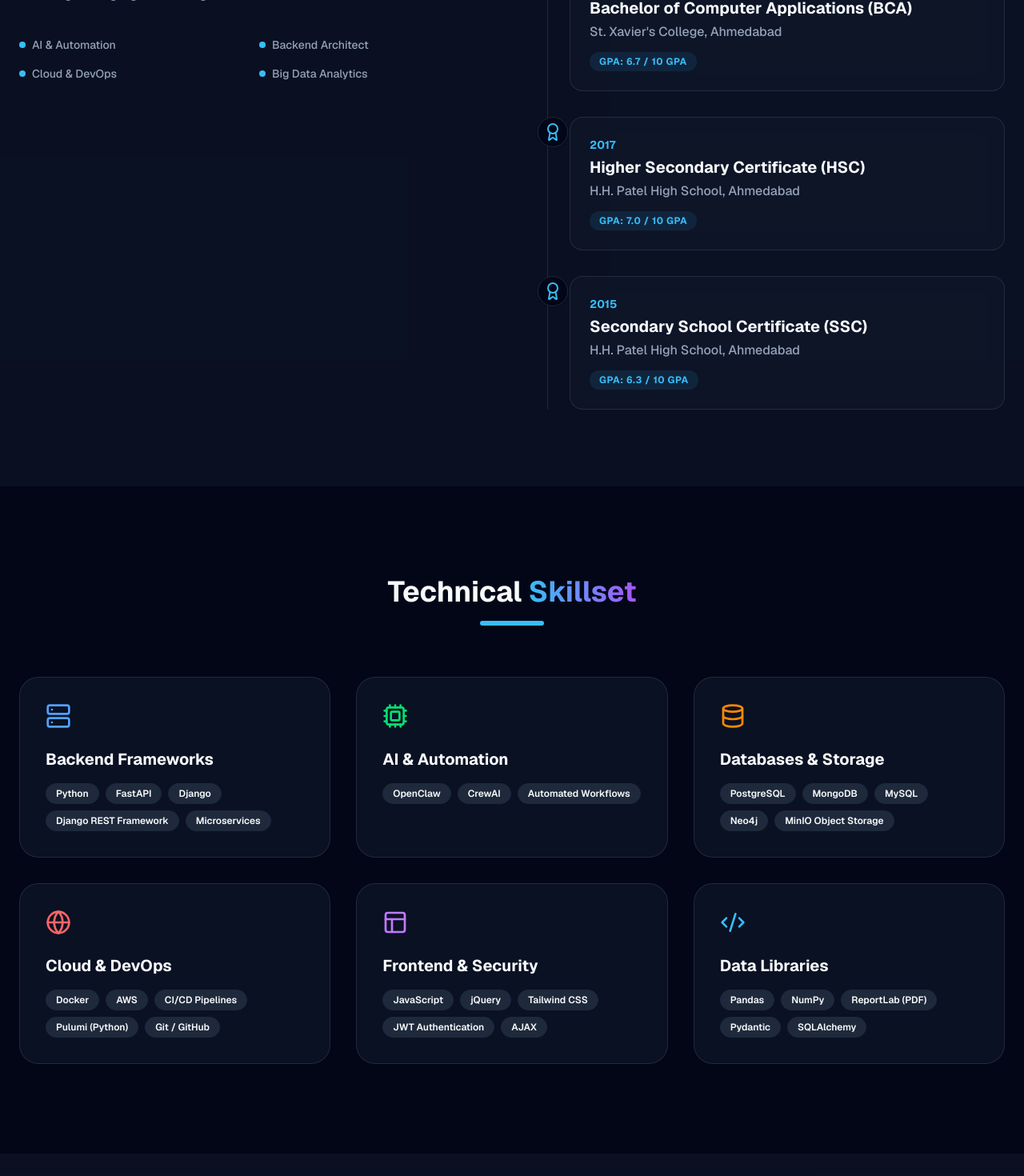
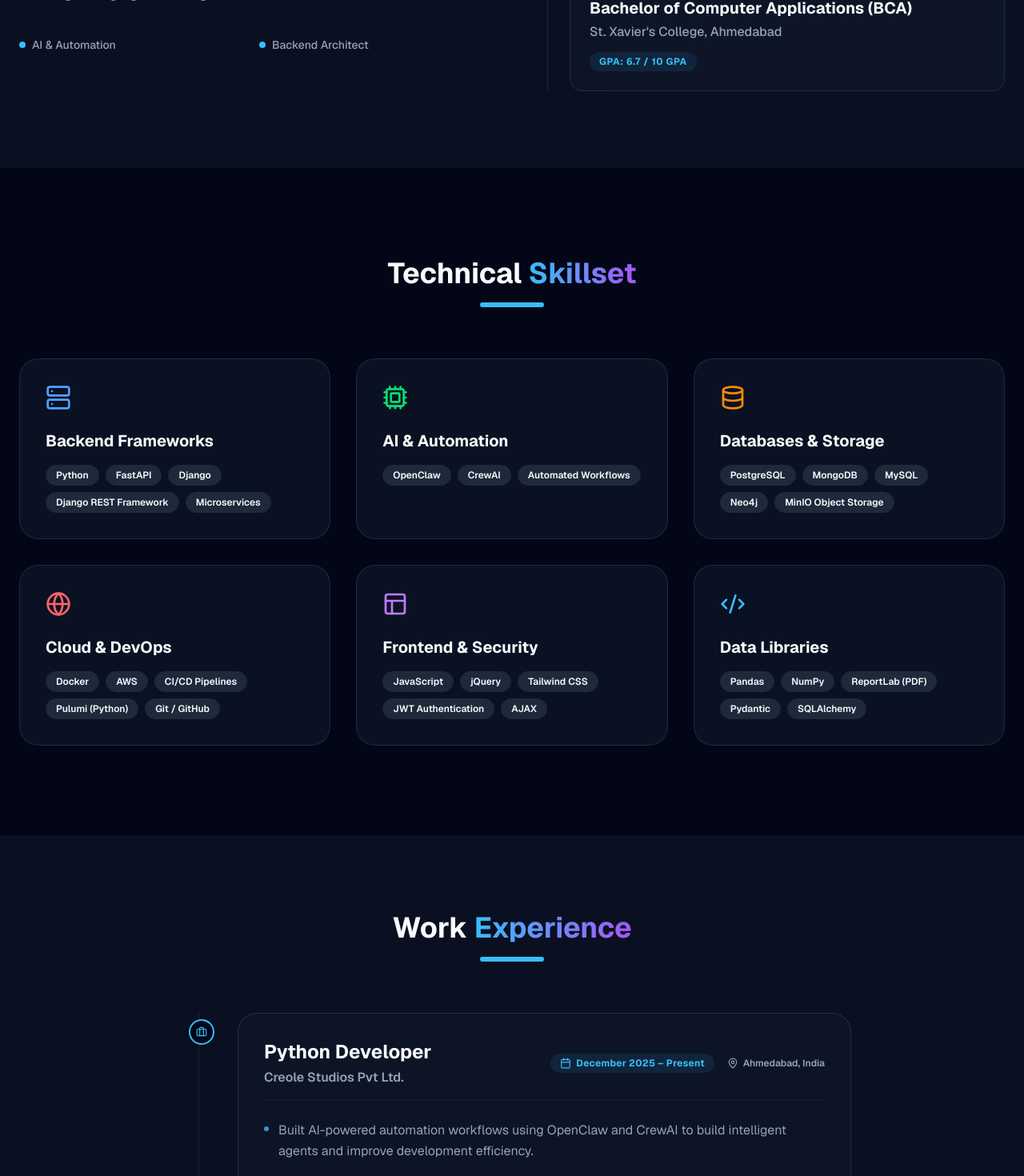
Before and after one commit to niravkadia/Portfolio, a Next.js app: page / in a window 1280 px wide. Shown: the part 1330-2800 px from the top of the page at 80% size. Built offline with nearby package versions, Linux system fonts and the light colour scheme.

Commit message:
first commit

```diff
--- a/src/components/About.tsx
+++ b/src/components/About.tsx
@@ -1,7 +1,7 @@
 "use client";
 
 import { motion } from "framer-motion";
-import { GraduationCap, Award, BookOpen } from "lucide-react";
+import { GraduationCap, BookOpen } from "lucide-react";
 
 const education = [
   {
@@ -17,20 +17,6 @@ const education = [
     period: "2017 – 2020",
     grade: "6.7 / 10 GPA",
     icon: <GraduationCap className="w-6 h-6 text-primary" />,
-  },
-  {
-    degree: "Higher Secondary Certificate (HSC)",
-    school: "H.H. Patel High School, Ahmedabad",
-    period: "2017",
-    grade: "7.0 / 10 GPA",
-    icon: <Award className="w-6 h-6 text-primary" />,
-  },
-  {
-    degree: "Secondary School Certificate (SSC)",
-    school: "H.H. Patel High School, Ahmedabad",
-    period: "2015",
-    grade: "6.3 / 10 GPA",
-    icon: <Award className="w-6 h-6 text-primary" />,
   },
 ];
 
@@ -65,7 +51,7 @@ export default function About() {
             <h3 className="text-2xl font-bold mb-6">Who is Nirav?</h3>
             <div className="space-y-6 text-muted-foreground text-lg leading-relaxed">
               <p>
-                As a dedicated <span className="text-foreground font-medium">Python Developer</span>, I specialize in building scalable web applications and AI-powered solutions. I have strong expertise in backend development using <span className="text-foreground font-medium">FastAPI, Django, and Django REST Framework</span>.
+                As a dedicated <span className="text-foreground font-medium">Python Developer</span>, I specialize in building scalable web applications and AI-powered solutions. I have strong expertise in backend development using <span className="text-foreground font-medium">Django, Django REST Framework, and FastAPI</span>.
               </p>
               <p>
                 I am passionate about integrating AI and automation frameworks such as <span className="text-foreground font-medium">OpenClaw and CrewAI</span> to build automated workflows. My goal is to deliver high-quality, innovative software solutions while continuously learning emerging technologies.
@@ -78,14 +64,6 @@ export default function About() {
                 <div className="flex items-center space-x-2">
                   <div className="w-2 h-2 rounded-full bg-primary"></div>
                   <span>Backend Architect</span>
-                </div>
-                <div className="flex items-center space-x-2">
-                  <div className="w-2 h-2 rounded-full bg-primary"></div>
-                  <span>Cloud & DevOps</span>
-                </div>
-                <div className="flex items-center space-x-2">
-                  <div className="w-2 h-2 rounded-full bg-primary"></div>
-                  <span>Big Data Analytics</span>
                 </div>
               </div>
             </div>
--- a/src/components/Experience.tsx
+++ b/src/components/Experience.tsx
@@ -7,41 +7,61 @@ const experiences = [
   {
     role: "Python Developer",
     company: "Creole Studios Pvt Ltd.",
-    period: "May 2024 – Present",
+    period: "December 2025 – Present",
     location: "Ahmedabad, India",
-    description: "Developing AI-powered automation workflows using OpenClaw and CrewAI. Designing high-performance APIs using FastAPI and maintaining backend systems using Django REST Framework.",
-    technologies: ["Python", "FastAPI", "Django", "OpenClaw", "CrewAI", "Docker", "AWS", "CI/CD"],
+    bullets: [
+      "Built AI-powered automation workflows using OpenClaw and CrewAI to build intelligent agents and improve development efficiency.",
+      "Designed and implemented high-performance backend APIs using FastAPI for scalable microservice-based architectures.",
+      "Worked on e-commerce platform development, including shopping cart functionality and Stripe payment integration.",
+      "Built and maintained backend systems using Python, Django, and Django REST Framework.",
+      "Integrated Docker-based deployment workflows and CI/CD pipelines to improve reliability and deployment efficiency.",
+    ],
+    technologies: ["Python", "FastAPI", "Django", "Django REST Framework", "OpenClaw", "CrewAI", "Docker", "CI/CD", "Stripe", "Microservices"],
+  },
+  {
+    role: "Python Developer",
+    company: "Clickaway IT Solution Pvt Ltd.",
+    period: "May 2025 – December 2025",
+    location: "Ahmedabad, India",
+    bullets: [
+      "Implemented backend systems using Python and Django, along with PostgreSQL, focusing on clean code, reusable components, and optimized database queries.",
+      "Developed a Python-based application for college students, applying modular programming and problem-solving to deliver real-world solutions.",
+      "Managed and supported a production-level Django project, ensuring performance, reliability, and smooth backend operations.",
+      "Designed and built a Django web application, following MVC architecture and best practices for scalable and maintainable development.",
+    ],
+    technologies: ["Python", "Django", "PostgreSQL", "MVC Architecture", "Database Optimization", "Clean Code"],
   },
   {
     role: "Junior Python Developer",
     company: "Intellial Solutions Pvt Ltd.",
-    period: "May 2022 – May 2024",
+    period: "May 2022 – March 2025",
     location: "Ahmedabad, India",
-    description: "Developed backend applications using Django and DRF. Designed RESTful APIs and optimized data management with PostgreSQL and MongoDB.",
-    technologies: ["Python", "Django", "DRF", "PostgreSQL", "MongoDB", "JWT", "Git"],
+    bullets: [
+      "Developed scalable backend systems using Python, Django, and Django REST Framework.",
+      "Designed and implemented RESTful APIs for web applications and third-party integrations.",
+      "Managed application data using PostgreSQL and MongoDB while improving query efficiency.",
+      "Implemented secure authentication systems using JWT tokens for user management.",
+    ],
+    technologies: ["Python", "Django", "Django REST Framework", "PostgreSQL", "MongoDB", "JWT", "REST APIs", "Integrations"],
   },
   {
     role: "Junior Python Developer Intern",
     company: "Intellial Solutions Pvt Ltd.",
     period: "Feb 2022 – May 2022",
     location: "Ahmedabad, India",
-    description: "Assisted in developing backend modules and supported database integration. Focused on debugging and performance optimization.",
-    technologies: ["Python", "Django", "PostgreSQL", "Version Control"],
-  },
-  {
-    role: "Python Developer Intern",
-    company: "Clickaway IT Solution Pvt Ltd.",
-    period: "April 2020 – July 2020",
-    location: "Ahmedabad, India",
-    description: "Developed web-based applications using Python and Django. Managed backend logic and database operations using SQLite.",
-    technologies: ["Python", "Django", "SQLite", "Backend Logic"],
+    bullets: [
+      "Assisted in developing backend modules using Python and Django.",
+      "Supported API development and database integration for web applications.",
+      "Participated in debugging, testing, and performance optimization of application features.",
+    ],
+    technologies: ["Python", "Django", "API Development", "Database Integration", "Debugging", "Testing", "Performance Optimization"],
   },
 ];
 
 export default function Experience() {
   return (
     <section id="experience" className="py-24 bg-secondary/30 relative">
-      <div className="max-w-7xl mx-auto px-6">
+      <div className="max-w-4xl mx-auto px-6">
         <div className="text-center mb-16">
           <motion.h2
             initial={{ opacity: 0, y: 20 }}
@@ -59,64 +79,71 @@ export default function Experience() {
           ></motion.div>
         </div>
 
-        <div className="relative max-w-4xl mx-auto">
-          {/* Vertical line */}
-          <div className="absolute left-0 md:left-1/2 top-0 bottom-0 w-px bg-border -translate-x-1/2 hidden md:block"></div>
-
-          <div className="space-y-12">
+        <div className="relative border-l border-border/70 ml-4 md:ml-8 pl-8 md:pl-12 space-y-12">
           {experiences.map((exp, idx) => (
             <motion.div
               key={idx}
-                initial={{ opacity: 0, y: 30 }}
-                whileInView={{ opacity: 1, y: 0 }}
+              initial={{ opacity: 0, x: -20 }}
+              whileInView={{ opacity: 1, x: 0 }}
               viewport={{ once: true }}
-                transition={{ delay: idx * 0.1 }}
-                className={`relative flex flex-col md:flex-row items-center ${
-                  idx % 2 === 0 ? "md:flex-row-reverse" : ""
-                }`}
+              transition={{ duration: 0.5, delay: idx * 0.1 }}
+              className="relative"
             >
-                {/* Dot */}
-                <div className="absolute left-0 md:left-1/2 top-10 w-4 h-4 rounded-full bg-primary -translate-x-1/2 z-10 border-4 border-background hidden md:block"></div>
+              {/* Timeline dot with icon */}
+              <span className="absolute -left-[45px] md:-left-[61px] top-2 flex h-8 w-8 items-center justify-center rounded-full bg-background border-2 border-primary shadow-md z-10">
+                <Briefcase className="w-3.5 h-3.5 text-primary" />
+              </span>
 
-                {/* Content */}
-                <div className={`w-full md:w-1/2 ${idx % 2 === 0 ? "md:pl-12" : "md:pr-12"}`}>
-                  <div className="glass p-8 rounded-3xl hover:border-primary/50 transition-all group">
-                    <div className="flex items-center justify-between mb-4 flex-wrap gap-2">
-                      <h3 className="text-xl font-bold group-hover:text-primary transition-colors">{exp.role}</h3>
-                      <span className="px-3 py-1 rounded-full bg-primary/10 text-primary text-[10px] uppercase font-black">
+              <div className="glass p-6 md:p-8 rounded-3xl hover:border-primary/50 transition-all duration-300 group">
+                {/* Header */}
+                <div className="flex flex-col md:flex-row md:items-center justify-between gap-4 mb-6 border-b border-border/50 pb-4">
+                  <div>
+                    <h3 className="text-xl md:text-2xl font-bold group-hover:text-primary transition-colors">
+                      {exp.role}
+                    </h3>
+                    <div className="text-muted-foreground font-semibold mt-1">
+                      {exp.company}
+                    </div>
+                  </div>
+                  <div className="flex flex-col sm:flex-row sm:items-center gap-2 sm:gap-4 text-xs font-semibold text-muted-foreground md:text-right">
+                    <span className="inline-flex items-center px-3 py-1 rounded-full bg-primary/10 text-primary font-bold tracking-wide">
+                      <Calendar className="w-3.5 h-3.5 mr-1.5" />
                       {exp.period}
                     </span>
-                    </div>
-
-                    <div className="flex flex-col space-y-2 mb-6">
-                      <div className="flex items-center text-muted-foreground text-sm">
-                        <Briefcase className="w-4 h-4 mr-2" />
-                        {exp.company}
-                      </div>
-                      <div className="flex items-center text-muted-foreground text-sm">
-                        <MapPin className="w-4 h-4 mr-2" />
+                    <span className="inline-flex items-center">
+                      <MapPin className="w-3.5 h-3.5 mr-1.5" />
                       {exp.location}
+                    </span>
                   </div>
                 </div>
 
-                    <p className="text-muted-foreground mb-6 leading-relaxed">
-                      {exp.description}
-                    </p>
+                {/* Bullet Points */}
+                <ul className="space-y-3.5 mb-8">
+                  {exp.bullets.map((bullet, bulletIdx) => (
+                    <li key={bulletIdx} className="flex items-start text-muted-foreground leading-relaxed text-sm md:text-base">
+                      {/* Custom accent color bullet dot */}
+                      <span className="mr-3 mt-2 h-1.5 w-1.5 shrink-0 rounded-full bg-primary/80"></span>
+                      <span>{bullet}</span>
+                    </li>
+                  ))}
+                </ul>
 
-                    <div className="flex flex-wrap gap-2">
+                {/* Tech tags */}
+                <div className="flex flex-wrap gap-2 pt-2 border-t border-border/30">
                   {exp.technologies.map((tech) => (
-                        <span key={tech} className="text-[11px] font-bold text-muted-foreground">
-                          #{tech}
+                    <span
+                      key={tech}
+                      className="px-2.5 py-1 rounded-md bg-secondary text-secondary-foreground text-[10px] md:text-xs font-bold border border-border/80 group-hover:bg-primary/5 group-hover:border-primary/20 transition-all duration-300"
+                    >
+                      {tech}
                     </span>
                   ))}
-                    </div>
                 </div>
               </div>
             </motion.div>
           ))}
         </div>
       </div>
-      </div>
     </section>
   );
 }
--- a/src/components/Footer.tsx
+++ b/src/components/Footer.tsx
@@ -29,7 +29,7 @@ export default function Footer() {
             <a href="mailto:niravrajput0008@gmail.com" className="p-3 rounded-full glass hover:text-primary transition-all">
               <Mail className="w-5 h-5" />
             </a>
-            <a href="#" className="p-3 rounded-full glass hover:text-primary transition-all">
+            <a href="https://github.com/niravkadia" target="_blank" rel="noopener noreferrer" className="p-3 rounded-full glass hover:text-primary transition-all">
               <Github className="w-5 h-5" />
             </a>
           </div>
--- a/src/components/Hero.tsx
+++ b/src/components/Hero.tsx
@@ -69,8 +69,8 @@ export default function Hero() {
                 <p className="text-blue-400">def <span className="text-yellow-400">__init__</span>(self):</p>
                 <p className="pl-4"><span className="text-purple-400">self</span>.name = <span className="text-green-400">"Nirav Kadia"</span></p>
                 <p className="pl-4"><span className="text-purple-400">self</span>.role = <span className="text-green-400">"Python Developer"</span></p>
-                <p className="pl-4"><span className="text-purple-400">self</span>.frameworks = [<span className="text-green-400">"FastAPI"</span>, <span className="text-green-400">"Django"</span>]</p>
-                <p className="pl-4"><span className="text-purple-400">self</span>.focus = [<span className="text-green-400">"AI Automation"</span>, <span className="text-green-400">"Microservices"</span>]</p>
+                <p className="pl-4"><span className="text-purple-400">self</span>.frameworks = [<span className="text-green-400">"Django"</span>]</p>
+                <p className="pl-4"><span className="text-purple-400">self</span>.focus = [<span className="text-green-400">"AI Automation"</span>]</p>
               </div>
             </div>
             <div className="mt-8 flex justify-around">
--- a/src/components/Projects.tsx
+++ b/src/components/Projects.tsx
@@ -1,7 +1,7 @@
 "use client";
 
 import { motion } from "framer-motion";
-import { ExternalLink, Github, ShoppingBag, Zap, FileText, Database } from "lucide-react";
+import { Github, ShoppingBag, Zap, FileText, Database } from "lucide-react";
 
 const projects = [
   {
@@ -11,7 +11,7 @@ const projects = [
     tags: ["Django", "OpenClaw AI", "Tailwind CSS", "Stripe API", "PostgreSQL"],
     icon: <ShoppingBag className="w-10 h-10 text-blue-400" />,
     link: "#",
-    repo: "#",
+    repo: "https://github.com/niravkadia",
   },
   {
     title: "Zoho Projects Automation Engine",
@@ -20,7 +20,7 @@ const projects = [
     tags: ["FastAPI", "Zoho Projects API", "Google Sheets API", "Docker", "OAuth 2.0"],
     icon: <Zap className="w-10 h-10 text-yellow-400" />,
     link: "#",
-    repo: "#",
+    repo: "https://github.com/niravkadia",
   },
   {
     title: "FastAPI Blog CMS",
@@ -29,7 +29,7 @@ const projects = [
     tags: ["FastAPI", "JWT", "SQLAlchemy", "PostgreSQL", "Pydantic"],
     icon: <FileText className="w-10 h-10 text-purple-400" />,
     link: "#",
-    repo: "#",
+    repo: "https://github.com/niravkadia",
   },
   {
     title: "Production-Ready Expense Tracker API",
@@ -38,7 +38,7 @@ const projects = [
     tags: ["FastAPI", "MongoDB", "JWT", "Asynchronous Architecture"],
     icon: <Database className="w-10 h-10 text-orange-400" />,
     link: "#",
-    repo: "#",
+    repo: "https://github.com/niravkadia",
   },
 ];
 
@@ -78,10 +78,12 @@ export default function Projects() {
                   {project.icon}
                 </div>
                 <div className="absolute inset-0 bg-primary/20 opacity-0 group-hover:opacity-100 transition-opacity flex items-center justify-center gap-4">
-                  <a href={project.link} className="p-3 rounded-full bg-background/80 hover:bg-primary hover:text-primary-foreground transition-all">
-                    <ExternalLink className="w-5 h-5" />
-                  </a>
-                  <a href={project.repo} className="p-3 rounded-full bg-background/80 hover:bg-primary hover:text-primary-foreground transition-all">
+                  <a
+                    href={project.repo}
+                    target="_blank"
+                    rel="noopener noreferrer"
+                    className="p-3 rounded-full bg-background/80 hover:bg-primary hover:text-primary-foreground transition-all"
+                  >
                     <Github className="w-5 h-5" />
                   </a>
                 </div>
```
Also changed, not shown: requirements.txt, 1 other file (tests, documents, lock files or other folders). Lines whose indentation alone changed are shown as unchanged.
